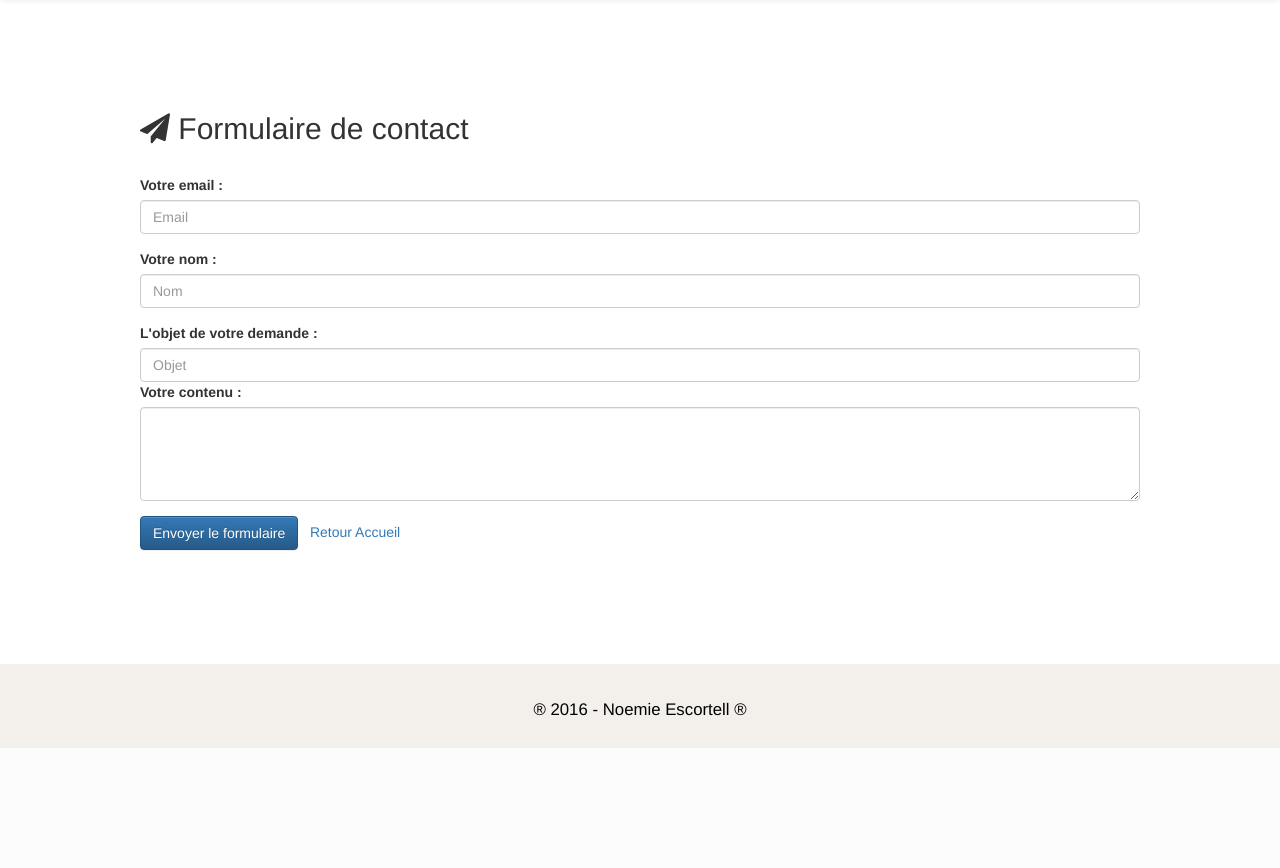
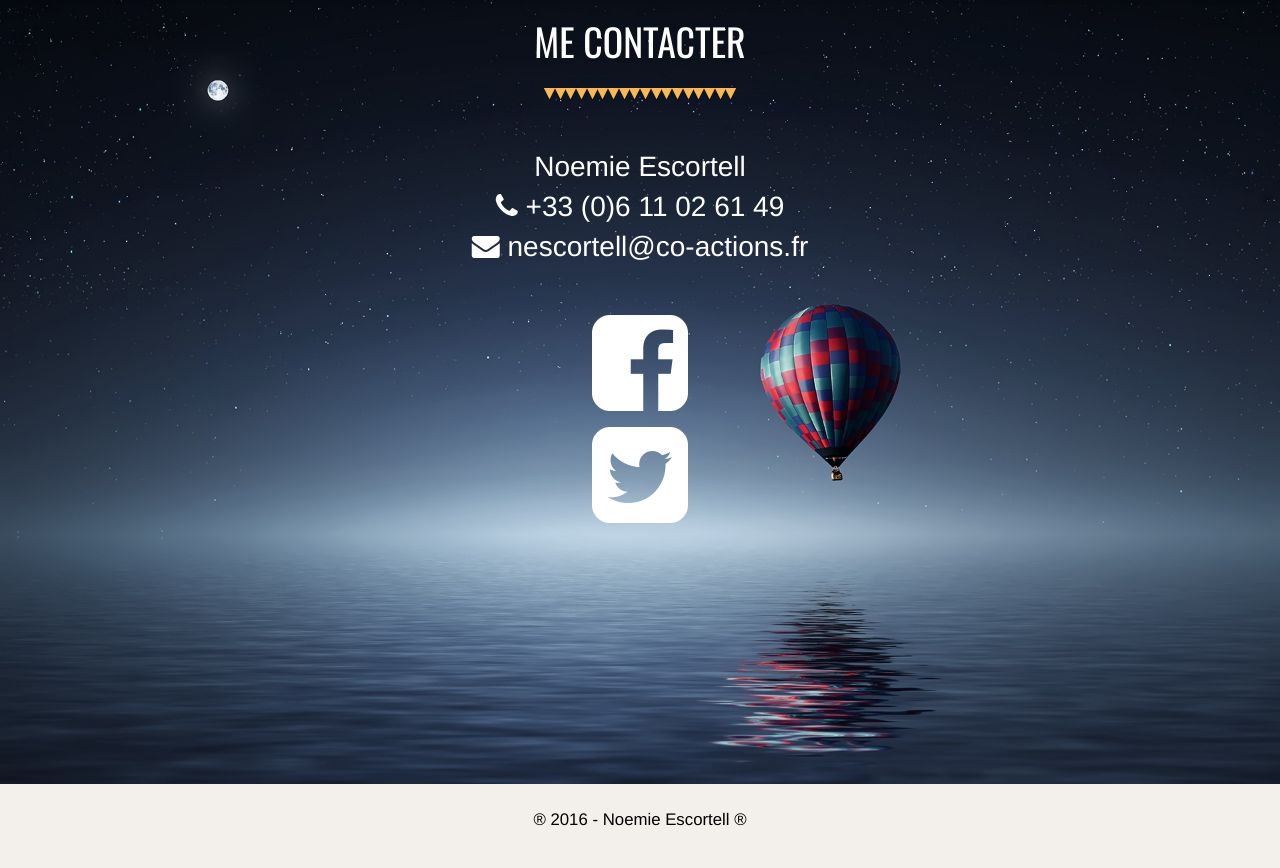
Before and after one commit to Millaamillaa/noemie-escortell, a PHP site: page /contactme.php in a window 1280 px wide. Shown: the part 52-920 px from the top of the page. Before the commit the page ends 800 px from the top, so only its background shows below. Run offline with PHP 8.4, Linux system fonts and the light colour scheme; some libraries are stand-ins or nearby versions.

Commit message:
mise a jour
correction manquements démarche et prestation icône
- style contact + mise en page

```diff
--- a/contactme.php
+++ b/contactme.php
@@ -2,31 +2,30 @@
 include_once 'inc/header.php';
 require_once 'inc/connect.php';
 ?>
-
-
-    <div class="contact">
-        <!-- Formulaire de contact -->
-        <form id="contact" method="post">
-            <h2 class="center"><i class="fa fa-paper-plane" aria-hidden="true"></i> Formulaire de contact</h2>
+    <div class="imgcontact">
+        <div class="contact">
+            <p class="titlecontact"> ME CONTACTER </p>
             <br>
-            <div class="form-group two-inputs-aside beckille">
-                <label for="email" class="mail">Votre email :</label>
-                <input name="email" type="email" class="form-control" id="email" placeholder="Email">
+            <!-- image banderole -->
+            <img class="align" src="img/prestation-soulignage-titre.png" alt="vignette">
+            <br>
+            <div class="textcontact">
+                <p> Noemie Escortell
+                <br>
+                <i class="fa fa-phone" aria-hidden="true"></i>  +33 (0)6 11 02 61 49
+                <br>
+                <i class="fa fa-envelope" aria-hidden="true"></i>  nescortell@co-actions.fr
+                <br><br>
+                <a target="_blank" href="https://www.facebook.com/people/Noémie-Escortell/100011998247624">
+                    <i class="fa fa-facebook-square" style="font-size:4em; color: white; "></i>
+                </a>
+                <br>
+                <a target="_blank" href="https://twitter.com/NoemieEscortell">
+                    <i class="fa fa-twitter-square" style="font-size:4em; color: white;"></i>
+                </a>
+                </p>
             </div>
-            <div class="form-group two-inputs-aside">
-                <label for="name" class="name">Votre nom :</label>
-                <input name="name" type="text" class="form-control" id="name" placeholder="Nom">
-            </div>
-
-            <div class="form-group">
-                <label for="object" class="">L'objet de votre demande :</label>
-                <input name="object" type="text" class="form-control" id="object" placeholder="Objet">
-                <label class="content">Votre contenu :</label>
-                <textarea name="content" class="form-control" rows="4" cols="3" placeholder="Votre contenu"> </textarea>
-            </div>
-            <button type="submit" class="btn btn-primary">Envoyer le formulaire</button>
-            &nbsp; <a href="index.php"> Retour Accueil </a>
-        </form>
+        </div>
     </div>
 
 <?php
--- a/css/style.css
+++ b/css/style.css
@@ -35,7 +34,7 @@ footer{
     bottom: 0;
     left: 0;
     right: 0;
-    position: absolute;
+
 }
 .nomargin{
 	margin: 0;
@@ -491,9 +406,30 @@ img, .prestastyle {
 /******************
 	contact
 ******************/
+.imgcontact{
+	background:url(../img/contact4.jpg) no-repeat center center;
+	min-height: 56em;
+	width: auto;
+	background-size: cover;
+}
+.textcontact{
+	font-size: 2em;
+	padding-top: em;
+}
 .contact{
-	margin: 8em 10em;
+	padding-top: 1em;
+	opacity: 1;
+	color: white;
+	text-align: center;
 }
+.titlecontact{
+    font-family: "Oswald", sans-serif;
+    font-weight: 400;
+    font-size: 2.7em;
+    text-align: center;
+    margin: 0;
+}
+
 /******************
 	footer
 ******************/
--- a/demarches.php
+++ b/demarches.php
@@ -9,7 +9,7 @@ include_once 'inc/header.php';
             <div class="container">
                 <div class="row">
                     <!-- picto 1 -->
-                    <div class="col-xs-12 col-sm-6 col-md-6 col-lg-4">
+                    <div class="col-xs-12 col-sm-12 col-md-6 col-lg-4">
                         <div class="mespicto">
                         	<img class="prestapicto" src="img/competence.png" alt="vignette"> <!-- picto 1 -->
                             <p class="titlepresta"> DOMAINES DE COMPÉTENCE </p>
@@ -18,7 +18,7 @@ include_once 'inc/header.php';
                         </div>
                     </div>
                     <!-- picto 2 -->
-                    <div class="col-xs-12 col-sm-6 col-md-6 col-lg-4">
+                    <div class="col-xs-12 col-sm-12 col-md-6 col-lg-4">
                         <div class="mespicto">
                         	<img class="prestapicto" src="img/methodologie.png" alt="vignette"> <!-- picto 2 -->
                             <p class="titlepresta"> MÉTHODOLOGIE </p>
@@ -27,7 +27,7 @@ include_once 'inc/header.php';
                         </div>
                     </div>
                     <!-- picto 3-->
-                    <div class="col-xs-12 col-sm-6 col-md-6 col-lg-4">
+                    <div class="col-xs-12 col-sm-12 col-md-6 col-lg-4">
                         <div class="mespicto">
                         	<img class="prestapicto" src="img/demarche.png" alt="vignette"> <!-- picto  3-->
                             <p class="titlepresta"> DÉMARCHE </p>
--- a/inc/footer.php
+++ b/inc/footer.php
@@ -1,6 +1,7 @@
 </main>
 
 <footer class="bas">
+<br>
     <p> ® 2016 - Noemie Escortell &reg;</p>
 </footer>
 
--- a/inc/header.php
+++ b/inc/header.php
@@ -15,6 +15,9 @@
 
     <!-- Optional theme -->
     <link rel="stylesheet" href="https://maxcdn.bootstrapcdn.com/bootstrap/3.3.7/css/bootstrap-theme.min.css" integrity="sha384-rHyoN1iRsVXV4nD0JutlnGaslCJuC7uwjduW9SVrLvRYooPp2bWYgmgJQIXwl/Sp" crossorigin="anonymous">
+
+    <!-- icones fontawesome-->
+    <link rel="stylesheet" href="https://cdnjs.cloudflare.com/ajax/libs/font-awesome/4.7.0/css/font-awesome.min.css">
 
     <!-- FONTS -->
     <link href="https://fonts.googleapis.com/css?family=Raleway:400,400i,500,500i,700,700i" rel="stylesheet">
--- a/partenaires.php
+++ b/partenaires.php
@@ -10,7 +10,7 @@ include_once 'inc/header.php';
         <div class="container">
             <div class="row">
                 <!-- presta 1 -->
-                <div class="col-xs-12 col-sm-6 col-md-6 col-lg-4">
+                <div class="col-xs-12 col-sm-6 col-md-4 col-lg-4">
                     <div class="mespartenaires">
                         <figure class="partenairefigure">
                             <img class="logoimg" src="img/test.jpg" alt="vignette" width="100%"/>
--- a/prestations.php
+++ b/prestations.php
@@ -10,7 +10,7 @@ include_once 'inc/header.php';
             <div class="container">
                 <div class="row">
                     <!-- picto 1 -->
-                    <div class="col-xs-12 col-sm-6 col-md-6 col-lg-4">
+                    <div class="col-xs-12 col-sm-12 col-md-6 col-lg-4">
                         <div class="mespicto">
                         	<img class="prestapicto" src="img/prestation-picto-1.png" alt="vignette"> <!-- picto 1 -->
                             <p class="titlepresta"> COOPÉRATION INTERRÉGIONALE <br> ET EUROPEENNE </p>
@@ -19,7 +19,7 @@ include_once 'inc/header.php';
                         </div>
                     </div>
                     <!-- picto 2 -->
-                    <div class="col-xs-12 col-sm-6 col-md-6 col-lg-4">
+                    <div class="col-xs-12 col-sm-12 col-md-6 col-lg-4">
                         <div class="mespicto">
                         	<img class="prestapicto" src="img/prestation-picto-2.png" alt="vignette"> <!-- picto 2 -->
                             <p class="titlepresta"> PROJETS DÉVELOPPEMENT <br> TERRITORIAL </p>
@@ -28,7 +28,7 @@ include_once 'inc/header.php';
                         </div>
                     </div>
                     <!-- picto 3-->
-                    <div class="col-xs-12 col-sm-6 col-md-6 col-lg-4">
+                    <div class="col-xs-12 col-sm-12 col-md-6 col-lg-4">
                         <div class="mes picto">
                         	<img class="prestapicto" src="img/prestation-picto-3.png" alt="vignette"> <!-- picto  3-->
                             <p class="titlepresta"> COUT DES PRESTATIONS <br> ET DEVIS </p>
--- a/realisations.php
+++ b/realisations.php
@@ -7,7 +7,7 @@ require_once 'inc/connect.php';
 <!-- image banderole -->
 <img class="align" src="img/prestation-soulignage-titre.png" alt="vignette">
 <div class="container sizereal">
-    <div class="row">
+    <div class="annuletablerow row">
         <?php
             $res = $db->prepare('SELECT * FROM achievements ORDER BY date_add DESC');
             $res->execute();
@@ -18,7 +18,7 @@ require_once 'inc/connect.php';
         // var_dump($realisation); // Permet de sortir en brut nos realisations
         foreach($realisations as $real){
         	// $real contient chaque entrée de ma table, les colonnes deviennent les clés du tableau
-        	echo '<div class="realcolumn col-sm-6 col-md-4">';
+        	echo '<div class="realcolumn col-sm-6 col-md-4 col-xs-9">';
             echo '<div class="titlereal">'.$real['title'].'</div>';
             echo '<figure class="ausurvolreal">';
             echo '<div class="blocrealorange"> </div>';
--- a/sous-coaction.php
+++ b/sous-coaction.php
@@ -10,7 +10,7 @@ require_once 'inc/header.php';
             <div class="container">
                 <div class="row">
                     <div class="centerunderview">
-                        <img class="prestapicto" src="img/prestation-picto-1.png" alt="vignette">
+                        <img class="prestapicto" src="img/prestation-picto-3.png" alt="vignette">
                         <p class="textunder">
                         Pour toute demande de devis relatif à une prestation d’accompagnement ou de formation, je vous invite à me contacter afin que nous échangions sur vos besoins nescortell@co-actions.fr <br>
 
--- a/sous-competence.php
+++ b/sous-competence.php
@@ -11,7 +11,7 @@ require_once 'inc/header.php';
                 <div class="row">
                     <!-- picto 1 -->
                     <div class="centerunderview">
-                    	<img class="prestapicto" src="img/prestation-picto-1.png" alt="vignette"> <!-- picto 1 -->
+                    	<img class="prestapicto" src="img/competence.png" alt="vignette"> <!-- picto 1 -->
                         <p class="titlepresta"> COOPÉRATION INTERRÉGIONALE ET EUROPEENNE </p>
                         <p class="textunder"> ► Gestion et coordination de projet <br>
                         ► Formation des acteurs de l’Economie Sociales et Solidaire   <br>
--- a/sous-demarche.php
+++ b/sous-demarche.php
@@ -11,7 +11,7 @@ require_once 'inc/header.php';
                 <div class="row">
                     <!-- picto 1 -->
                     <div class="centerunderview">
-                    	<img class="prestapicto" src="img/prestation-picto-1.png" alt="vignette"> <!-- picto 1 -->
+                    	<img class="prestapicto" src="img/demarche.png" alt="vignette"> <!-- picto 1 -->
                         <p class="titlepresta"> DOMAINES DE COMPÉTENCES </p>
                         <p class="textunder"> ► Gestion et coordination de projet <br>
                         ► Formation des acteurs de l’Economie Sociales et Solidaire   <br>
--- a/sous-methodologie.php
+++ b/sous-methodologie.php
@@ -10,7 +10,7 @@ require_once 'inc/header.php';
             <div class="container">
                 <div class="row">
                     <div class="centerunderview">
-                    	<img class="prestapicto" src="img/prestation-picto-1.png" alt="vignette">
+                    	<img class="prestapicto" src="img/methodologie.png" alt="vignette">
                         <p class="textunder">
                         Par le biais de la formation et de l’accompagnement, j’interviens à différents niveaux dans l’objectif de rendre les structures le plus autonomes possibles dans le temps. Je propose pour cela une méthodologie sur mesure tenant compte des spécificités des structures que j’accompagne.<br>
                         ► Un appui à l’élaboration d’une stratégie de développement<br>
--- a/sous-projet.php
+++ b/sous-projet.php
@@ -10,7 +10,7 @@ require_once 'inc/header.php';
             <div class="container">
                 <div class="row">
                     <div class="centerunderview">
-                    	<img class="prestapicto" src="img/prestation-picto-1.png" alt="vignette">
+                    	<img class="prestapicto" src="img/prestation-picto-2.png" alt="vignette">
 	                        <p class="textunder">
 							Mon réseau de partenaires et mes affinités avec les projets de territoire m’amènent à collaborer ponctuellement à des projets à l’échelle locale ou régionale.  <br>
                             Que ce soit pour une mission d’étude de faisabilité, un diagnostic territorial ou de coordination de projet de développement local, mon intervention est <br>adaptée selon le cadre du projet et les besoins des partenaires.
```
Also changed, not shown: other parts of css/style.css (+36 -121 lines), index.php (+0 -59 lines), read-realisation.php (+16 -10 lines), img/contact4.jpg (added).
